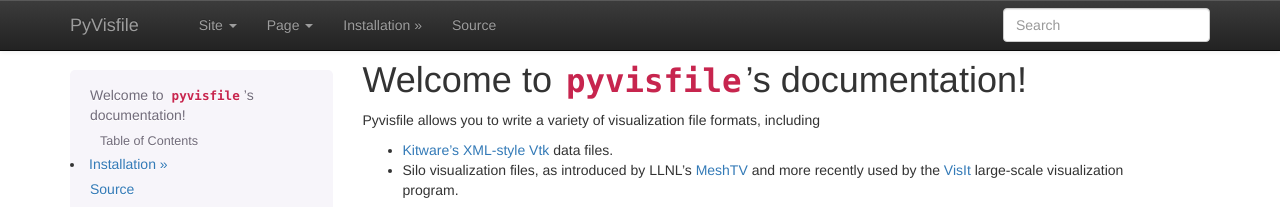
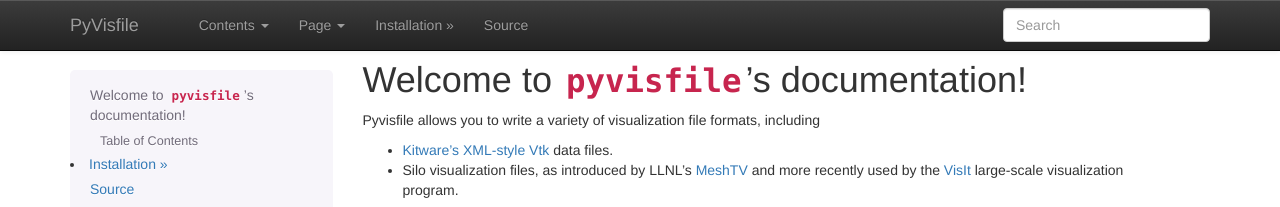
Before and after one commit to inducer/pyvisfile, a Sphinx documentation site: the page built from doc/index.rst, in a window 1280 px wide. Shown: the top 207 px of the page. Built offline with Sphinx 7.4.7, drawn with Linux system fonts in a browser that asks for light colours.

Commit message:
Use new sphinx-bootstrap-theme.

```diff
--- a/doc/conf.py
+++ b/doc/conf.py
@@ -11,7 +11,7 @@
 # All configuration values have a default value; values that are commented out
 # serve to show the default value.
 
-import sys
+#import sys
 
 # If your extensions are in another directory, add it here.
 #sys.path.append('some/directory')
@@ -90,8 +90,9 @@
     # further.  For a list of options available for each theme, see the
     # documentation.
     html_theme_options = {
-            'navbar_fixed_top': "true",
-            'navbar_class': "navbar navbar-inverse",
+            "navbar_fixed_top": "true",
+            "navbar_class": "navbar navbar-inverse",
+            "navbar_site_name": "Contents",
             }
 
 # The style sheet to use for HTML and HTML Help pages. A file of that name
```
